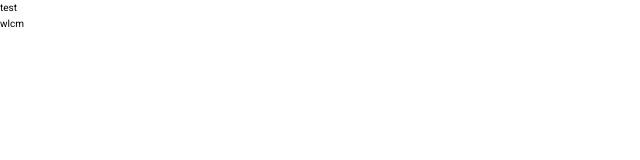
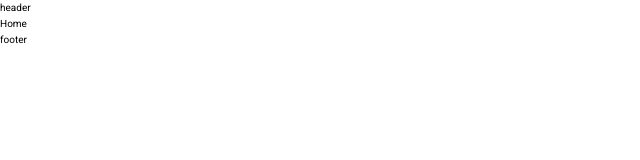
Before and after one commit to Nickdem/tasks-vue, a Vue app: page / in a window 1280 px wide. Shown: the top 160 px of the page, without its empty margins (0-640 px from the left). Built offline with nearby package versions, Linux system fonts and the light colour scheme; the HTML template or start-up script is replaced by a standard one.

Commit message:
base: настройка роутера ч.1

```diff
--- a/src/App.vue
+++ b/src/App.vue
@@ -1,10 +1,12 @@
 <script setup lang="ts">
-// import { RouterLink, RouterView } from 'vue-router'
+import { RouterView } from 'vue-router'
+import LayoutView from '@/views/LayoutView.vue'
 </script>
 
 <template>
-  <p>test</p>
-  <RouterView />
+  <LayoutView>
+    <RouterView />
+  </LayoutView>
 </template>
 
 <style lang="scss">
--- /dev/null
+++ b/src/components/FooterBlock.vue
@@ -0,0 +1,5 @@
+<template>
+  <p>footer</p>
+</template>
+
+<script setup lang="ts"></script>
--- /dev/null
+++ b/src/components/HeaderBlock.vue
@@ -0,0 +1,5 @@
+<template>
+  <p>header</p>
+</template>
+
+<script setup lang="ts"></script>
--- a/src/views/HomeView.vue
+++ b/src/views/HomeView.vue
@@ -1,7 +1,3 @@
-<script setup lang="ts">
-// import TheWelcome from '../components/TheWelcome.vue'
-</script>
+<script setup lang="ts"></script>
 
-<template>
-  <main>wlcm</main>
-</template>
+<template><p>Home</p></template>
--- /dev/null
+++ b/src/views/LayoutView.vue
@@ -0,0 +1,10 @@
+<script setup lang="ts">
+import HeaderBlock from '@/components/HeaderBlock.vue'
+import FooterBlock from '@/components/FooterBlock.vue'
+</script>
+
+<template>
+  <HeaderBlock />
+  <slot></slot>
+  <FooterBlock />
+</template>
```
